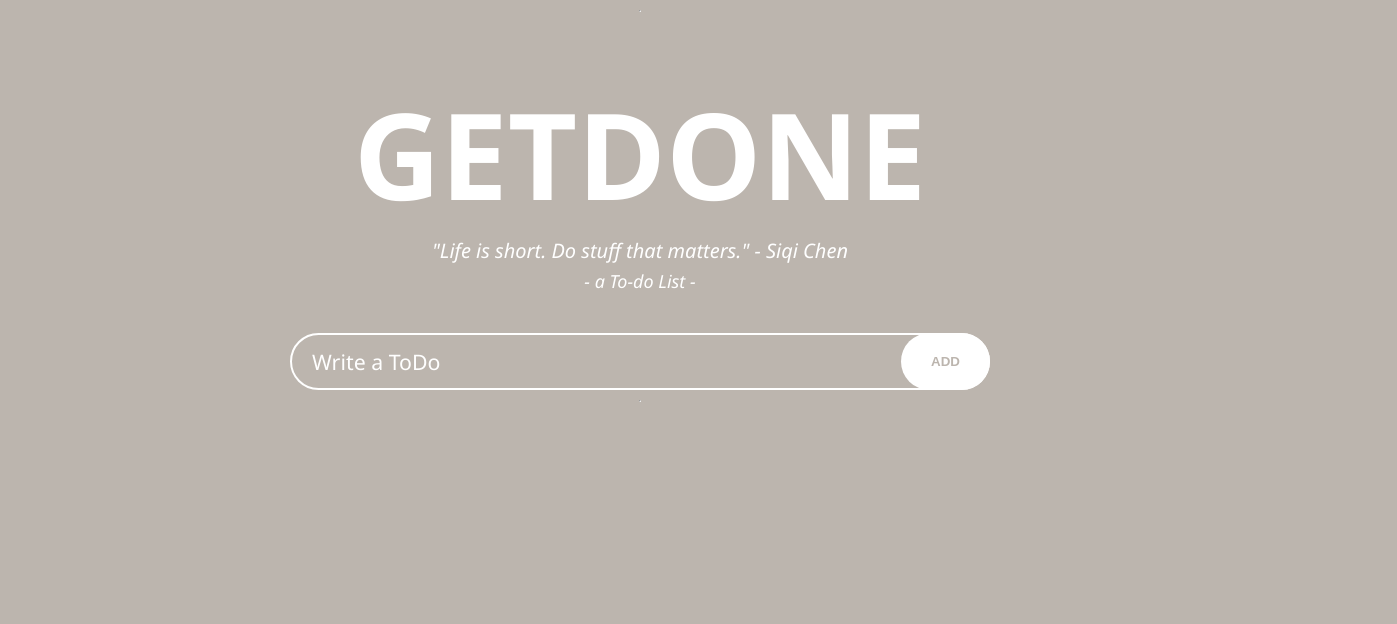
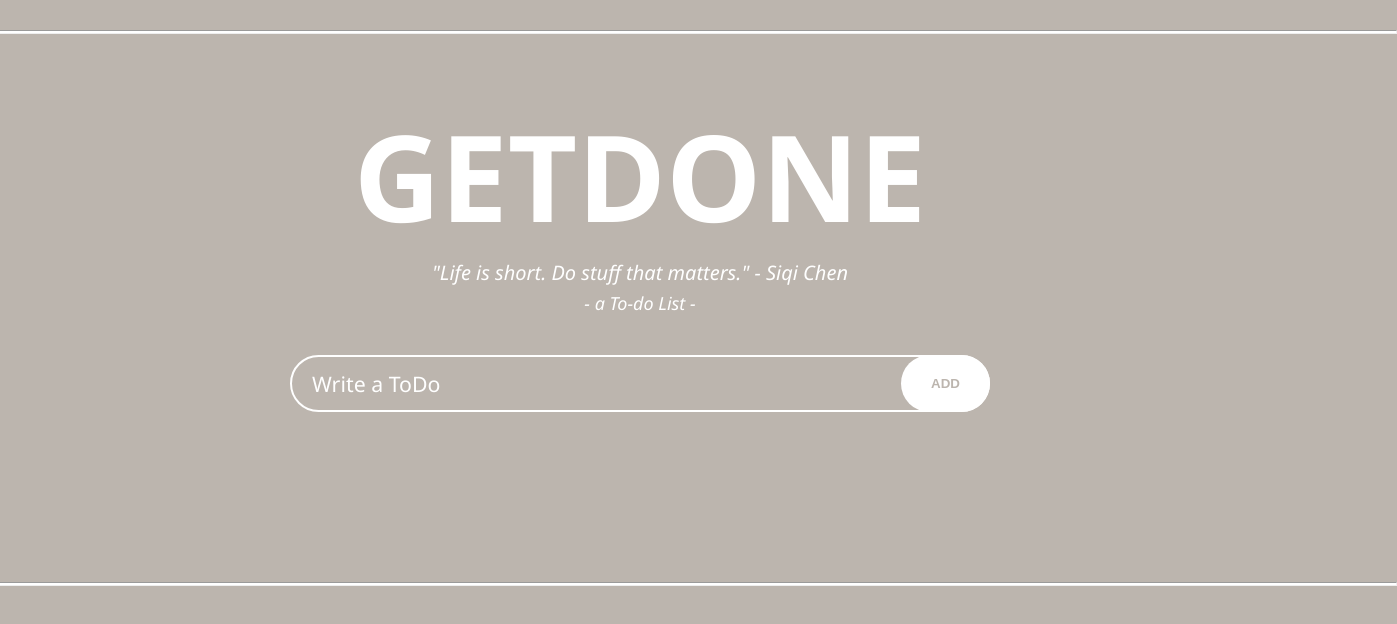
Before and after one commit to AlissaPuumets/Projekt2, a plain HTML site: page index.html in a window 1280 px wide. Shown: the whole page, 1397 px wide, since content can reach past the window. Drawn offline with Linux system fonts and the light colour scheme.

Commit message:
hr working

```diff
--- a/index.html
+++ b/index.html
@@ -9,7 +9,7 @@
     <link rel="icon" href="Icon.png" type="image/png">
 </head>
 <body>
-    <hr class="top-line">
+    <hr class="top"/>
     <div>
       <h1>GetDone</h1>
       <p class="quote">"Life is short. Do stuff that matters." - Siqi Chen</p>
@@ -47,6 +47,6 @@
             </li> -->
         </ul>
     </div>
-    <hr class="bottom-line">
+    <hr class="bottom"/>
 </body>
 </html>
--- a/style.css
+++ b/style.css
@@ -15,10 +15,23 @@ html{
 body {
     min-height: 100vh;
     padding: 10px;
-    background-color: #bcb5ae;
     display: flex;
     flex-direction: column;
     align-items: center;
+    background-color: #bcb5ae;
+}
+
+.top{
+    margin-top: 20px;
+    width: 120%;
+    background-color: white;
+    height: 2px;
+}
+
+.bottom{
+    width: 120%;
+    background-color: white;
+    height: 2px;
 }
 
 h1 {
@@ -60,6 +73,7 @@ input::placeholder {
     display: flex;
     flex-direction: column;
     gap: 10px;
+    margin-bottom: 160px;
 }
 
 #todo-input{
```
